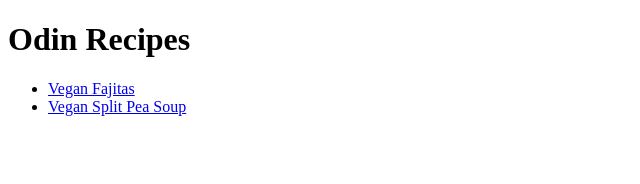
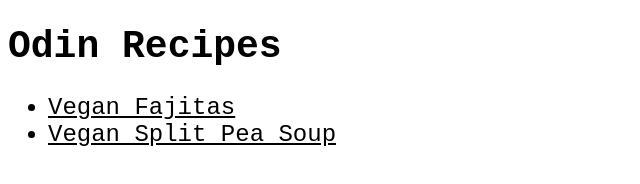
Before and after one commit to VinylSlug/odin-recipes, a plain HTML site: page index.html in a window 1280 px wide. Shown: the whole page, without its empty margins (0-640 px from the left). Drawn offline with Linux system fonts and the light colour scheme.

Commit message:
Add styles.css

```diff
--- a/index.html
+++ b/index.html
@@ -4,12 +4,13 @@
     <meta charset="UTF-8">
     <meta http-equiv="X-UA-Compatible" content="IE=edge">
     <meta name="viewport" content="width=device-width, initial-scale=1.0">
+    <link rel="stylesheet" href="styles.css">
     <title>Odin Project Recipes</title>
 </head>
 <body>
-    <h1>Odin Recipes</h1>
+    <h1 class="header">Odin Recipes</h1>
 
-    <ul>
+    <ul class="list" id="recipe-list">
         <li><a href="./recipes/vegan-fajitas.html">Vegan Fajitas</a></li>
         <li><a href="./recipes/vegan-split-pea-soup.html">Vegan Split Pea Soup</a></li>
     </ul>
--- /dev/null
+++ b/styles.css
@@ -0,0 +1,23 @@
+body {
+    font-family: 'Courier New', Courier, monospace;
+}
+
+.header {
+    font-size: 38px;
+}
+
+#recipe-list {
+    font-size: 24px;
+}
+
+#recipe-list > li {
+    color: black;
+}
+
+img {
+    width: 700px;
+}
+
+a {
+    color: black;
+}
```
Also changed, not shown: recipes/vegan-fajitas.html (+2 -1 lines), recipes/vegan-split-pea-soup.html (+2 -1 lines).
